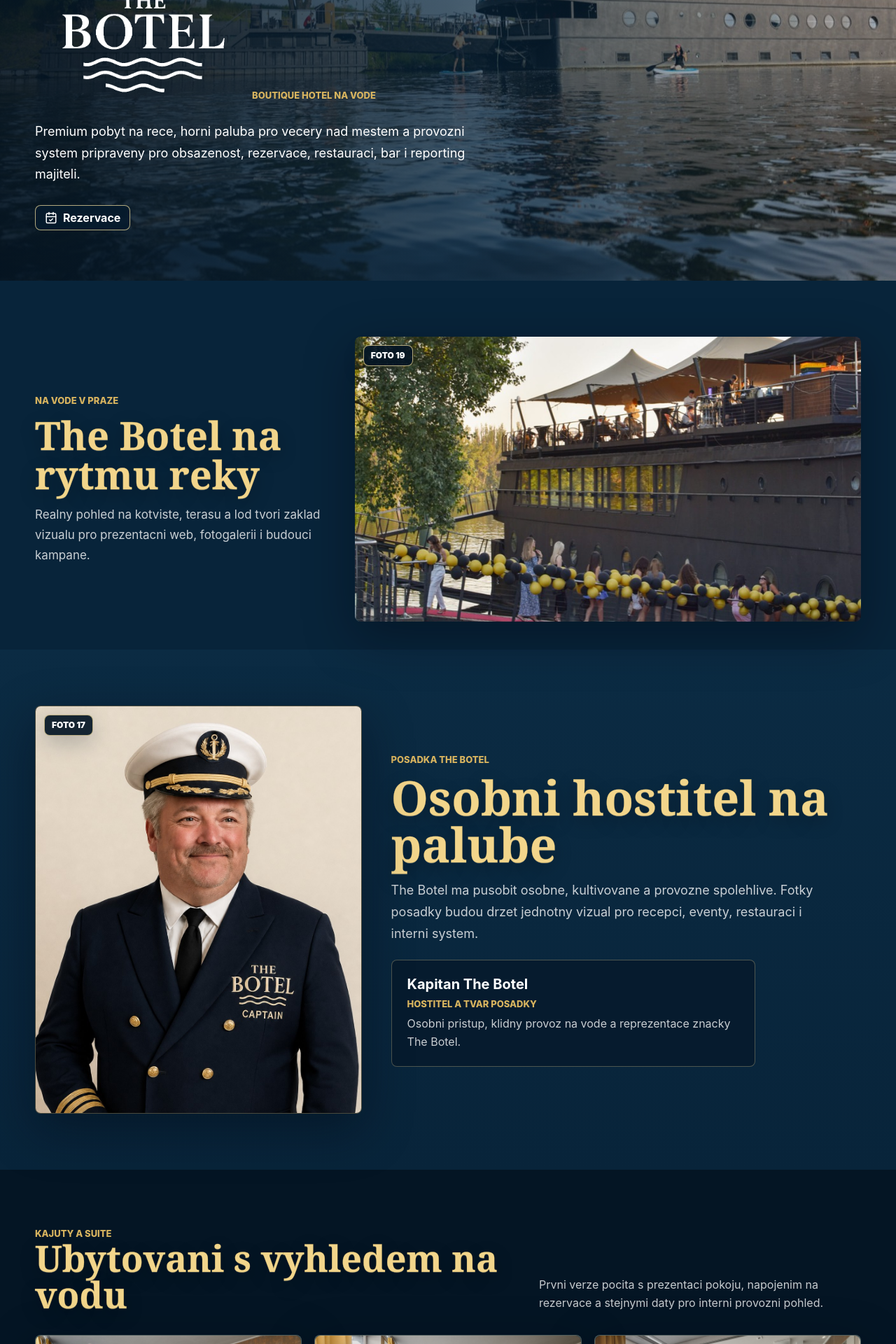
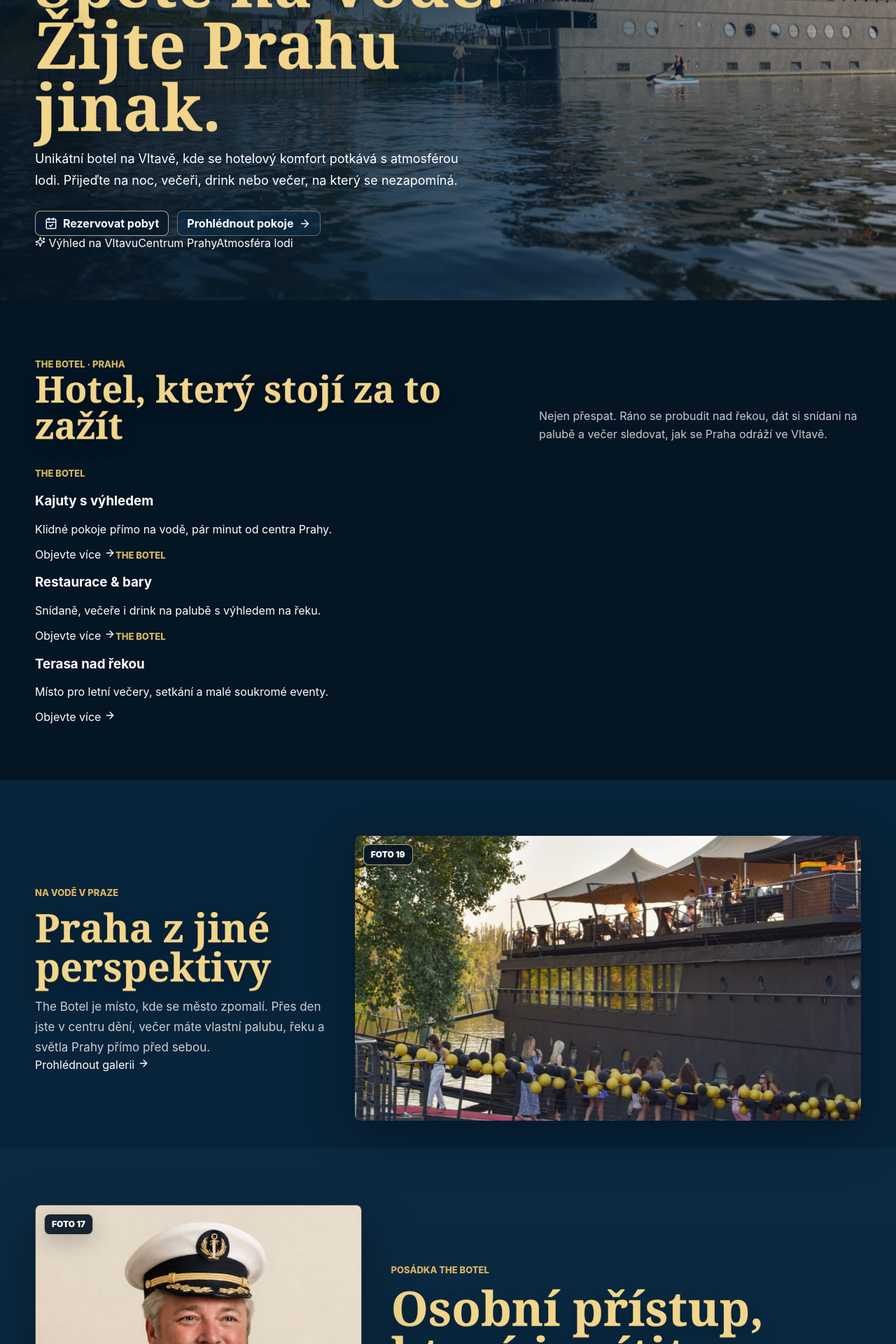
Before and after one commit to vct5d8tb75-sketch/botel-app, a Next.js app: page / in a window 1280 px wide. Shown: the part 400-2320 px from the top of the page at 70% size. Built offline with nearby package versions, Linux system fonts and the light colour scheme.

Commit message:
Redesign homepage hero and content sections

```diff
--- a/src/app/page.tsx
+++ b/src/app/page.tsx
@@ -1,6 +1,6 @@
 import Link from "next/link";
 import type { CSSProperties } from "react";
-import { CalendarCheck, HeartHandshake } from "lucide-react";
+import { ArrowRight, CalendarCheck, HeartHandshake, Sparkles } from "lucide-react";
 import { PublicHeader } from "@/components/public-header";
 import { RoomCard } from "@/components/room-card";
 import { crewMembers } from "@/lib/crew-assets";
@@ -8,13 +8,19 @@ import { formatPhotoNumber } from "@/lib/photo-index";
 import { rooms } from "@/lib/mock-data";
 import { publicAsset } from "@/lib/site-assets";
 
+const highlights = [
+  { title: "Kajuty s výhledem", text: "Klidné pokoje přímo na vodě, pár minut od centra Prahy.", href: "/pokoje" },
+  { title: "Restaurace & bary", text: "Snídaně, večeře i drink na palubě s výhledem na řeku.", href: "/restaurace" },
+  { title: "Terasa nad řekou", text: "Místo pro letní večery, setkání a malé soukromé eventy.", href: "/terasa" },
+];
+
 const departmentLogos = [
-  { name: "River", label: "Snidane & restaurace", href: "/restaurace", hasWaves: true },
-  { name: "AFT", label: "Bar na zadni palube", href: "/restaurace", hasWaves: true },
-  { name: "Salon", label: "Hlavni spolecenska mistnost", href: "/eventy" },
-  { name: "Sun Deck", label: "Slunecni terasa", href: "/terasa" },
+  { name: "River", label: "Snídaně & restaurace", href: "/restaurace", hasWaves: true },
+  { name: "AFT", label: "Bar na zadní palubě", href: "/restaurace", hasWaves: true },
+  { name: "Salon", label: "Hlavní společenská místnost", href: "/eventy" },
+  { name: "Sun Deck", label: "Sluneční terasa", href: "/terasa" },
   { name: "Horizon", label: "Up deck bar", href: "/terasa" },
-  { name: "Deck", label: "Hlavni bar", href: "/restaurace" },
+  { name: "Deck", label: "Hlavní bar", href: "/restaurace" },
 ];
 
 export default function HomePage() {
@@ -28,22 +34,57 @@ export default function HomePage() {
   return (
     <main className="site-shell">
       <PublicHeader />
+
       <section className="hero" style={heroStyle}>
         <span className="photo-number" aria-hidden="true">{formatPhotoNumber(heroImage)}</span>
         <div className="hero-inner">
           <div className="hero-logo-panel">
             <img className="hero-logo" src={publicAsset("/botel-logo-negative.png")} alt="The Botel" />
           </div>
-          <span className="eyebrow">Boutique hotel na vode</span>
+          <span className="eyebrow">Boutique hotel na Vltavě · Praha</span>
+          <h1>Spěte na vodě.<br />Žijte Prahu jinak.</h1>
           <p>
-            Premium pobyt na rece, horni paluba pro vecery nad mestem a provozni system pripraveny pro
-            obsazenost, rezervace, restauraci, bar i reporting majiteli.
+            Unikátní botel na Vltavě, kde se hotelový komfort potkává s atmosférou lodi.
+            Přijeďte na noc, večeři, drink nebo večer, na který se nezapomíná.
           </p>
           <div className="hero-actions">
             <Link className="button" href="/kontakt">
               <CalendarCheck size={18} aria-hidden="true" />
-              Rezervace
+              Rezervovat pobyt
             </Link>
+            <Link className="button secondary" href="/pokoje">
+              Prohlédnout pokoje <ArrowRight size={17} aria-hidden="true" />
+            </Link>
+          </div>
+          <div className="hero-meta" aria-label="Hlavní výhody">
+            <span><Sparkles size={15} aria-hidden="true" /> Výhled na Vltavu</span>
+            <span>Centrum Prahy</span>
+            <span>Atmosféra lodi</span>
+          </div>
+        </div>
+      </section>
+
+      <section className="section intro-section">
+        <div className="section-inner">
+          <div className="section-head">
+            <div>
+              <span className="eyebrow">The Botel · Praha</span>
+              <h2>Hotel, který stojí za to zažít</h2>
+            </div>
+            <p>
+              Nejen přespat. Ráno se probudit nad řekou, dát si snídani na palubě a večer sledovat,
+              jak se Praha odráží ve Vltavě.
+            </p>
+          </div>
+          <div className="highlight-grid">
+            {highlights.map((item) => (
+              <Link className="highlight-card" href={item.href} key={item.title}>
+                <span className="eyebrow">The Botel</span>
+                <h3>{item.title}</h3>
+                <p>{item.text}</p>
+                <span className="highlight-link">Objevte více <ArrowRight size={16} aria-hidden="true" /></span>
+              </Link>
+            ))}
           </div>
         </div>
       </section>
@@ -51,19 +92,16 @@ export default function HomePage() {
       <section className="section photo-section">
         <div className="section-inner photo-story">
           <div className="photo-copy">
-            <span className="eyebrow">Na vode v Praze</span>
-            <h2>The Botel na rytmu reky</h2>
+            <span className="eyebrow">Na vodě v Praze</span>
+            <h2>Praha z jiné perspektivy</h2>
             <p>
-              Realny pohled na kotviste, terasu a lod tvori zaklad vizualu pro prezentacni web,
-              fotogalerii i budouci kampane.
+              The Botel je místo, kde se město zpomalí. Přes den jste v centru dění, večer máte vlastní
+              palubu, řeku a světla Prahy přímo před sebou.
             </p>
+            <Link className="text-link" href="/galerie">Prohlédnout galerii <ArrowRight size={16} aria-hidden="true" /></Link>
           </div>
           <div className="photo-frame">
-            <img
-              className="wide-photo"
-              src={publicAsset(storyImage)}
-              alt="Event na The Botel"
-            />
+            <img className="wide-photo" src={publicAsset(storyImage)} alt="Večer na palubě The Botel" />
             <span className="photo-number" aria-hidden="true">{formatPhotoNumber(storyImage)}</span>
           </div>
         </div>
@@ -72,19 +110,14 @@ export default function HomePage() {
       <section className="section crew-section">
         <div className="section-inner crew-story">
           <div className="crew-portrait-wrap">
-            <img
-              className="crew-portrait"
-              src={publicAsset(crewImage)}
-              alt={crewMembers[0].name}
-            />
+            <img className="crew-portrait" src={publicAsset(crewImage)} alt={crewMembers[0].name} />
             <span className="photo-number" aria-hidden="true">{formatPhotoNumber(crewImage)}</span>
           </div>
           <div className="crew-copy">
-            <span className="eyebrow">Posadka The Botel</span>
-            <h2>Osobni hostitel na palube</h2>
+            <span className="eyebrow">Posádka The Botel</span>
+            <h2>Osobní přístup, který je cítit</h2>
             <p>
-              The Botel ma pusobit osobne, kultivovane a provozne spolehlive. Fotky posadky budou
-              drzet jednotny vizual pro recepci, eventy, restauraci i interni system.
+              Chceme, aby se u nás host cítil jako na své lodi. Přirozeně, osobně a bez zbytečných formalit.
             </p>
             <div className="crew-card">
               <strong>{crewMembers[0].name}</strong>
@@ -95,22 +128,17 @@ export default function HomePage() {
         </div>
       </section>
 
-      <section className="section">
+      <section className="section rooms-section">
         <div className="section-inner">
           <div className="section-head">
             <div>
-              <span className="eyebrow">Kajuty a suite</span>
-              <h2>Ubytovani s vyhledem na vodu</h2>
+              <span className="eyebrow">Kajuty & suite</span>
+              <h2>Vyberte si svou kajutu</h2>
             </div>
-            <p>
-              Prvni verze pocita s prezentaci pokoju, napojenim na rezervace a stejnymi daty pro interni
-              provozni pohled.
-            </p>
+            <Link className="text-link" href="/pokoje">Všechny pokoje <ArrowRight size={16} aria-hidden="true" /></Link>
           </div>
           <div className="card-grid">
-            {rooms.map((room) => (
-              <RoomCard key={room.id} room={room} />
-            ))}
+            {rooms.map((room) => <RoomCard key={room.id} room={room} />)}
           </div>
         </div>
       </section>
@@ -119,18 +147,14 @@ export default function HomePage() {
         <div className="section-inner">
           <div className="event-cta">
             <div>
-              <span className="eyebrow">Nadacni fond The Botel</span>
-              <h2>Ubytovani pro pacienty Protonoveho centra</h2>
+              <span className="eyebrow">The Botel Events</span>
+              <h2>Večer, který má vlastní palubu</h2>
               <p>
-                Pripravujeme podporene ubytovani pro pacienty a jejich doprovod behem lecby v Praze.
-                Stranka slouzi jako zaklad pro poptavky, pravidla podpory a budouci formular.
+                Firemní setkání, oslava, svatba nebo komorní večírek. Vltava, Praha a celý botel jen pro vás.
               </p>
             </div>
             <div className="cta-actions">
-              <Link className="button" href="/nadacni-fond">
-                <HeartHandshake size={18} aria-hidden="true" />
-                Otevrit fond
-              </Link>
+              <Link className="button" href="/eventy">Prohlédnout eventy <ArrowRight size={17} aria-hidden="true" /></Link>
             </div>
           </div>
         </div>
@@ -140,12 +164,10 @@ export default function HomePage() {
         <div className="section-inner">
           <div className="section-head">
             <div>
-              <span className="eyebrow">Zony The Botel</span>
-              <h2>Prostory a bary The Botel</h2>
+              <span className="eyebrow">Objevte palubu</span>
+              <h2>Jedna loď. Spousta míst.</h2>
             </div>
-            <p>
-              Jasne pojmenovani pro snidane, bary, spolecenskou mistnost, slunecni terasu a horni palubu.
-            </p>
+            <p>Od ranní kávy po pozdní drink. Každá část The Botel má vlastní atmosféru.</p>
           </div>
           <div className="department-logo-grid">
             {departmentLogos.map((item) => (
@@ -162,6 +184,18 @@ export default function HomePage() {
         </div>
       </section>
 
+      <section className="section foundation-section">
+        <div className="section-inner">
+          <div className="foundation-cta">
+            <div>
+              <span className="eyebrow">Nadace The Botel</span>
+              <h2>Pomáháme, když je potřeba</h2>
+              <p>Podporujeme ubytování pacientů Protonového centra a jejich doprovodu během léčby v Praze.</p>
+            </div>
+            <Link className="button" href="/nadacni-fond"><HeartHandshake size={18} aria-hidden="true" /> O nadaci</Link>
+          </div>
+        </div>
+      </section>
     </main>
   );
 }
```
